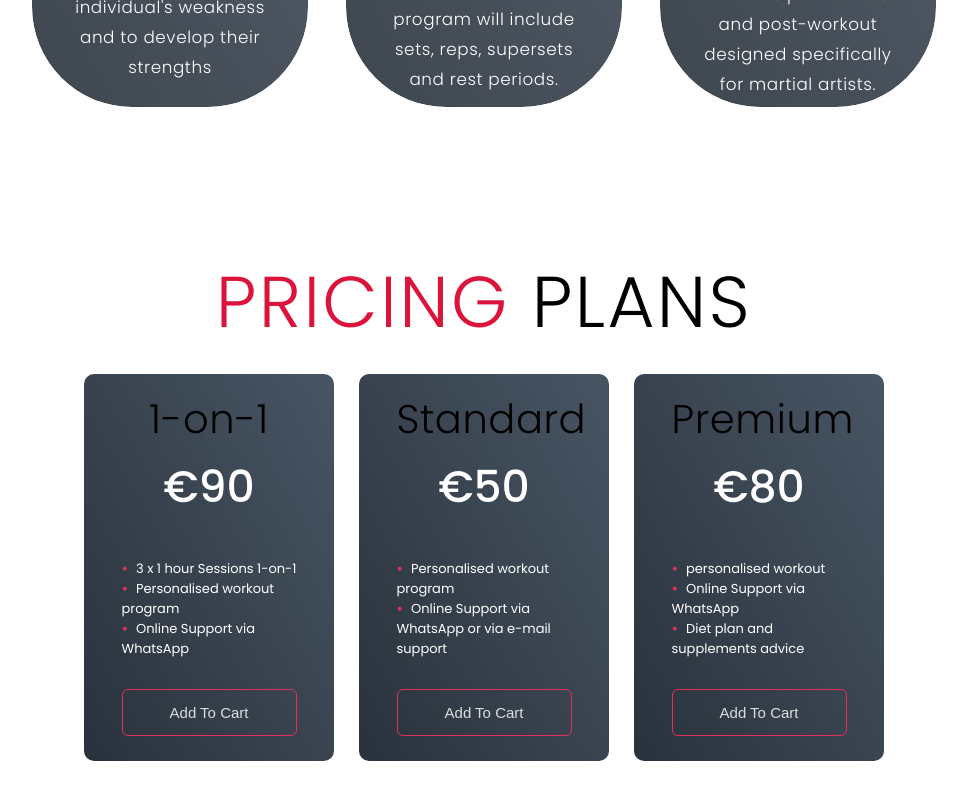
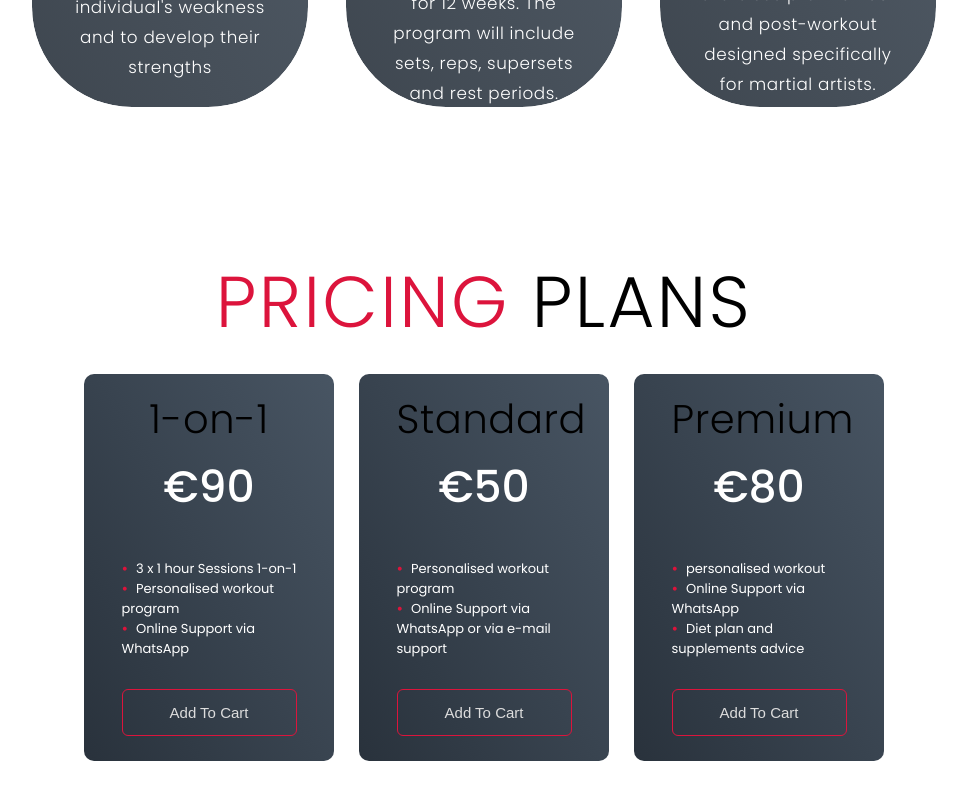
Before and after one commit to andrewsmith002/fitness, a plain HTML site: page index.html in a window 1280 px wide. Shown: the part 2825-3625 px from the top of the page, without its empty margins (156-1123 px from the left). Drawn offline with Linux system fonts and the light colour scheme.

Commit message:
Deleted comments and fixed code

```diff
--- a/style.css
+++ b/style.css
@@ -384,7 +384,7 @@ p {
 	border: 2px solid;
 	border-radius: 25px;
 	border-color: crimson;
-	margin-top: 20px;
+	margin-top: 18%;
 	margin-bottom: 15px;
 }
 .ma {
@@ -413,8 +413,6 @@ p {
 	max-width: 1500px;
 	margin: 0 auto;
 	padding: 8px 0;
-
-
 }
 
 .price-row{
@@ -452,13 +450,9 @@ p {
 	font-size: 13px;
 }
 
-.price-col ul li{
-/*	margin: 15px o;*/
-}
-
 .price-col ul li::before{
 	content: '\2022';
-	color: #e33058;
+	color: crimson;
 	font-weight: bold;
 	margin-right: 8px;
 }
@@ -469,7 +463,7 @@ p {
 	background: transparent;
 	color: #ddd;
 	font-size: 15px;
-	border: 1px solid #e33058;
+	border: 1px solid crimson;
 	border-radius: 6px;
 	margin-top: 30px;
 	cursor: pointer;
```
